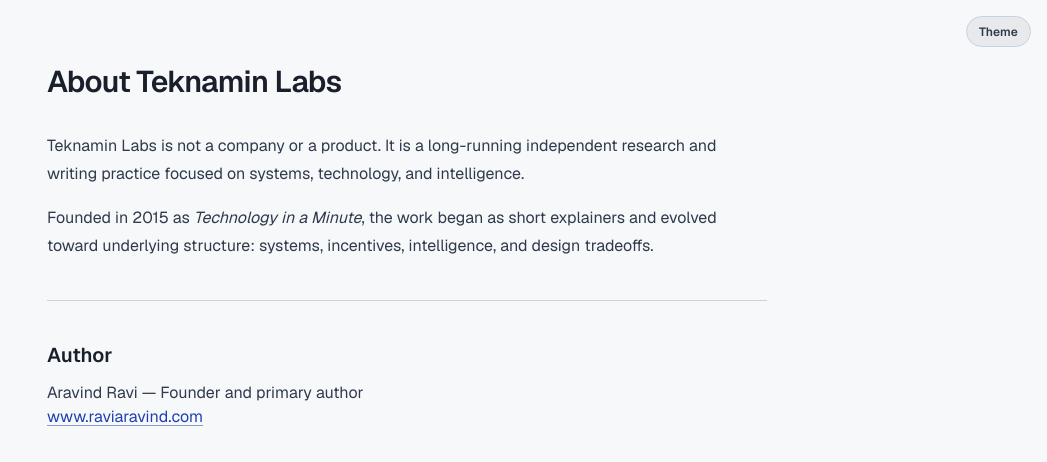
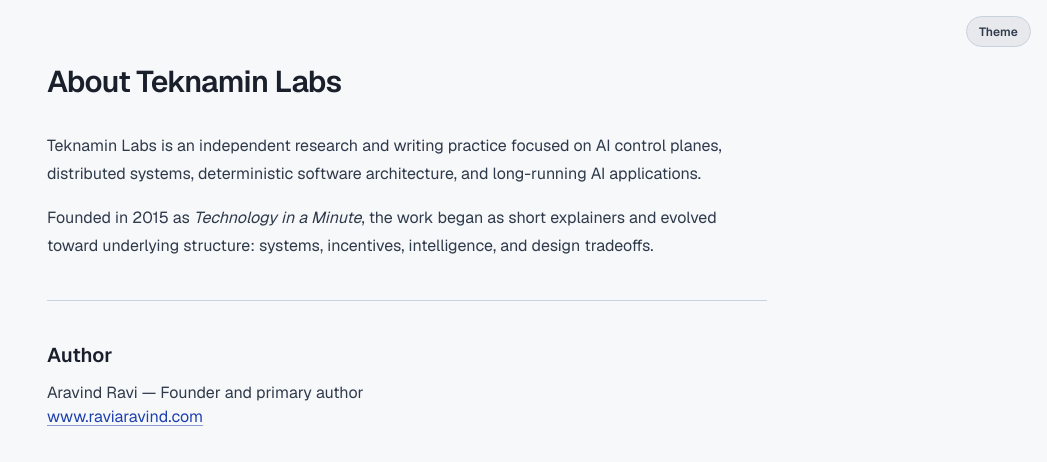
Before and after one commit to Teknamin/teknamin.github.io, a Next.js app: page /about in a window 1280 px wide. Shown: the top 462 px of the page, without its empty margins (233-1280 px from the left). Built offline with nearby package versions, Linux system fonts and the light colour scheme; no server answers.

Commit message:
Clarify About page external positioning (#14)

```diff
--- a/src/app/about/page.tsx
+++ b/src/app/about/page.tsx
@@ -4,8 +4,7 @@
       <h1 className="text-3xl font-semibold tracking-tight">About Teknamin Labs</h1>
 
       <p className="mt-8 leading-7 site-soft">
-        Teknamin Labs is not a company or a product. It is a long-running independent research and
-        writing practice focused on systems, technology, and intelligence.
+        Teknamin Labs is an independent research and writing practice focused on AI control planes, distributed systems, deterministic software architecture, and long-running AI applications.
       </p>
 
       <p className="mt-4 leading-7 site-soft">
```
